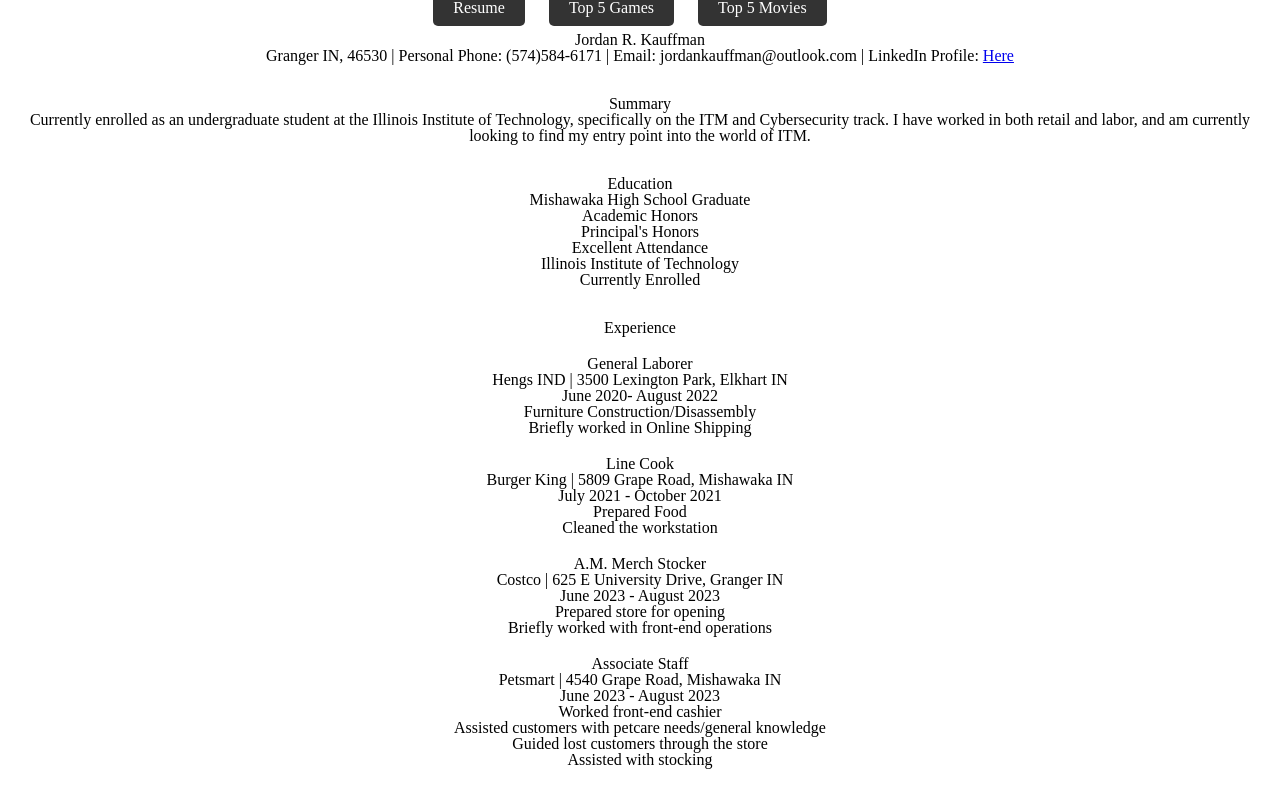
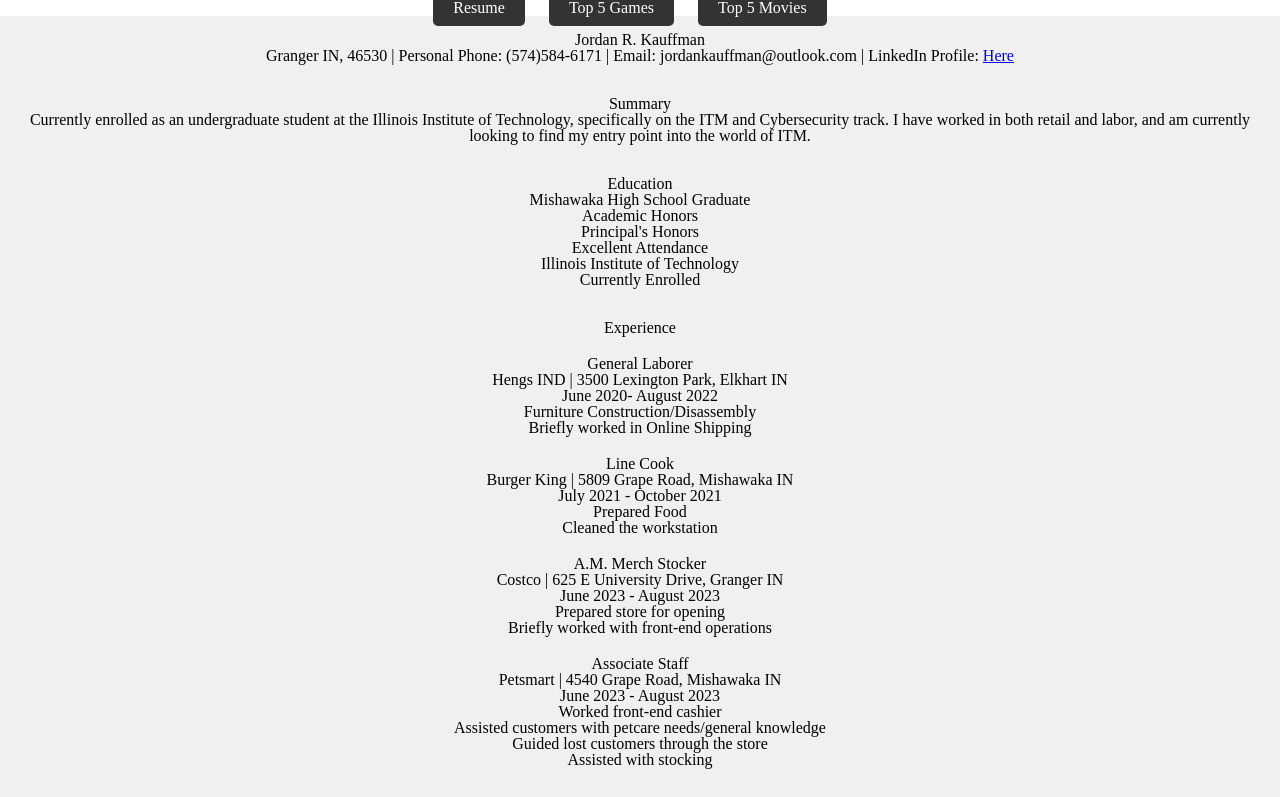
Before and after one commit to JKauffman27/project2, a plain HTML site: page index.html in a window 1280 px wide. Shown: the top 797 px of the page. Drawn offline with Linux system fonts and the light colour scheme.

Commit message:
Update style.css

```diff
--- a/css/style.css
+++ b/css/style.css
@@ -11,6 +11,9 @@ body {
 
 section {
   margin-bottom: 20px;
+  background-color: #f0f0f0;
+  border: 1px solid #ddd;
+  padding: 10px;
 }
 
 nav ul {
```
